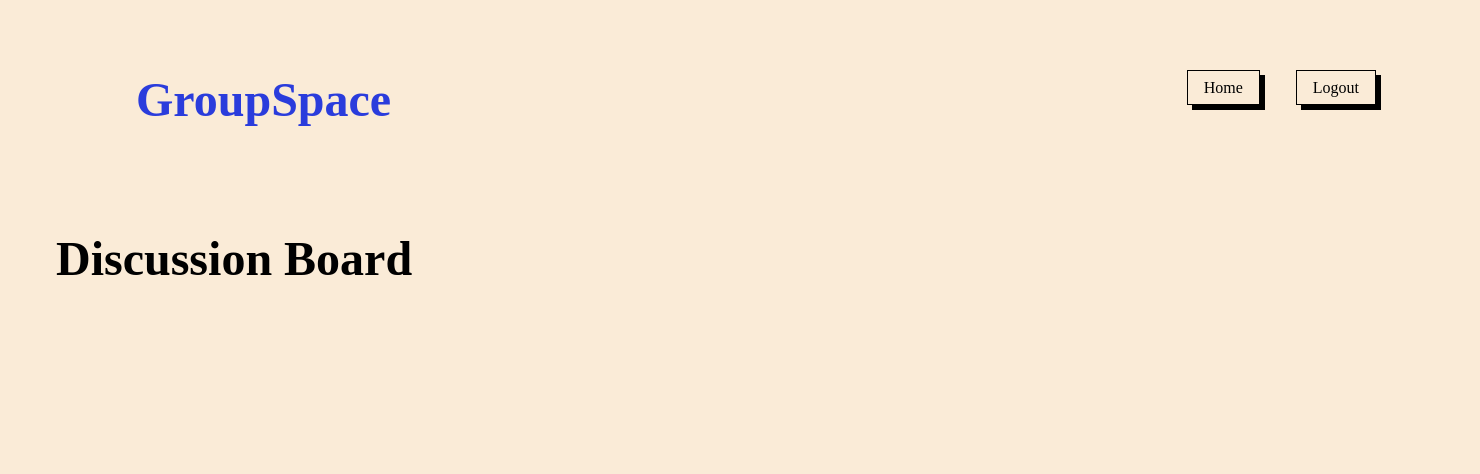
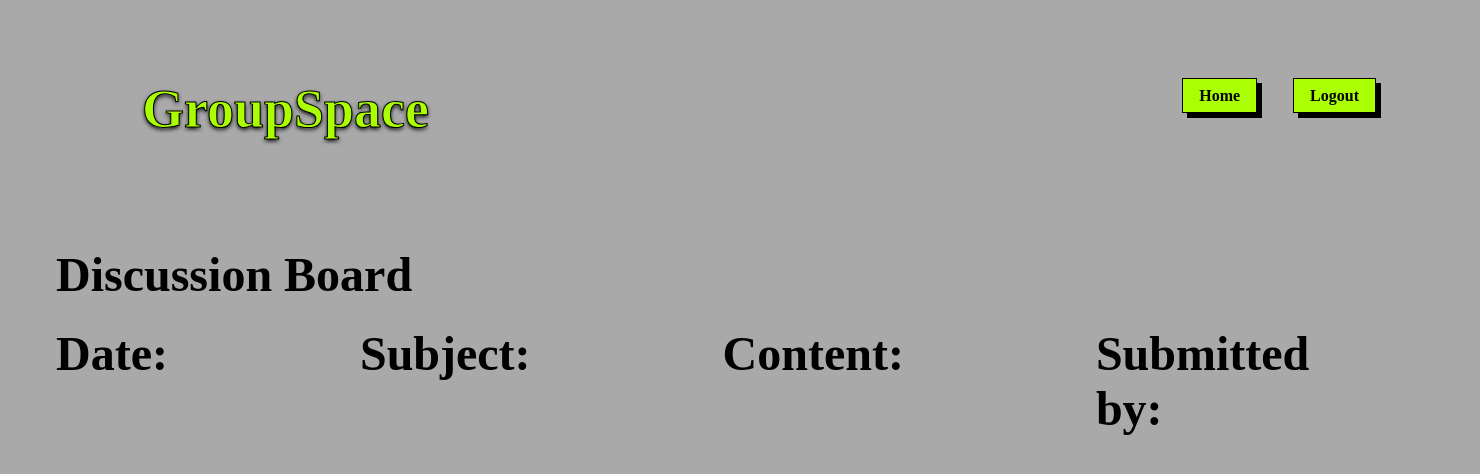
Before and after one commit to GJBOW1/social_media, a Flask app: template flask_app/templates/discussion_board.html in a window 1480 px wide. Shown: the top 474 px of the page. Run offline with Flask 3, Linux system fonts and the light colour scheme; the template is opened without the code that fills it, so the values that code supplies are empty.

Commit message:
worked on discussion thread

```diff
--- a/flask_app/static/dashboard_style.css
+++ b/flask_app/static/dashboard_style.css
@@ -1,6 +1,6 @@
 * {
     /* border: red 2px solid; */
-    background-color: antiquewhite;
+    background-color: darkgray;
 }
 
 h1 {
@@ -13,11 +13,6 @@ body {
     flex-direction: column;
 }
 
-.famspace {
-    display: flex;
-    color: rgb(42, 60, 220)
-}
-
 .header {
     display: flex;
     justify-content: space-between;
@@ -27,16 +22,20 @@ body {
 
 .user_options a {
     box-shadow: 5px 5px black;
+    background-color: rgb(170, 255, 0);
     border: 1px black solid;
     padding: .5em 1em .5em 1em;
     margin: 0em 1em 0em 1em;
     text-decoration: none;
     color: black;
+    font-weight: bolder;
 }
 
 .famspace {
-    display: flex;
-    color: rgb(42, 60, 220)
+    font-size: large;
+    -webkit-text-stroke: 1px black;
+    text-shadow: 0px 2px 4px black;
+    color: rgb(170, 255, 0)
 }
 
 .lower_wrapper {
@@ -77,13 +76,14 @@ body {
     display: flex;
     flex-direction: column;
     width: 80em;
-    border: solid black 2px;
+    border: solid rgb(170, 255, 0) 3px;
     flex: 1;
 }
 
 .middle_header {
     display:flex;
     flex: 1;
+    color: rgb(170, 255, 0);
 }
 
 .second_row_middle {
@@ -138,7 +138,7 @@ body {
 
 .collage {
     text-decoration: underline;
-    color: black;
+    color: rgb(170, 255, 0);
     margin: 1em 0em 1em 1.75em;
 }
 
--- /dev/null
+++ b/flask_app/static/discussion_style.css
@@ -0,0 +1,11 @@
+/* * {
+    border: red 1px solid;
+} */
+
+.discussion_list {
+    display: flex;
+}
+
+.discussion_list h1 {
+    margin: 0em 3em 0em 1em;
+}
--- a/flask_app/static/events_style.css
+++ b/flask_app/static/events_style.css
@@ -1,6 +1,6 @@
 * {
     /* border: red 2px solid; */
-    background-color: antiquewhite;
+    background-color: darkgray;
 }
 
 .events_nav {
--- a/flask_app/templates/dashboard.html
+++ b/flask_app/templates/dashboard.html
@@ -5,12 +5,13 @@
     <meta name="viewport" content="width=device-width, initial-scale=1.0">
     <link rel="stylesheet" href="{{url_for('static', filename='dashboard_style.css')}}">
     <link rel="stylesheet" href="{{url_for('static', filename='calendar_style.css')}}">
-    <title>{{user.first_name}}</title>
+    <title>{{user.first_name}} {{user.last_name}}</title>
 </head>
 <body>
     <div class="header">
         <div class="famspace">
-            <h1>GroupSpace</h1>
+            <h1 onclick="return_to_dashboard()" >GroupSpace</h1>
+
         </div>
         <div class="user_options">
             <a href="/group">Group</a>
--- a/flask_app/templates/discussion_board.html
+++ b/flask_app/templates/discussion_board.html
@@ -5,6 +5,7 @@
     <meta name="viewport" content="width=device-width, initial-scale=1.0">
     <link rel="stylesheet" href="{{url_for('static', filename='style.css')}}">
     <link rel="stylesheet" href="{{url_for('static', filename='dashboard_style.css')}}">
+    <link rel="stylesheet" href="{{url_for('static', filename='discussion_style.css')}}">
     <title>Discussion Board</title>
 </head>
 <body>
@@ -18,5 +19,19 @@
         </div>
     </div>
     <h1>Discussion Board</h1>
+    <div class="discussion_list">
+        <div class="discussion_date">
+            <h1>Date:</h1>
+        </div>
+        <div class="discussion_subject">
+            <h1>Subject:</h1>
+        </div>
+        <div class="discussion_text">
+            <h1>Content:</h1>
+        </div>
+        <div class="discussion_user">
+            <h1>Submitted by:</h1>
+        </div>
+    </div>
 </body>
 </html>
```
